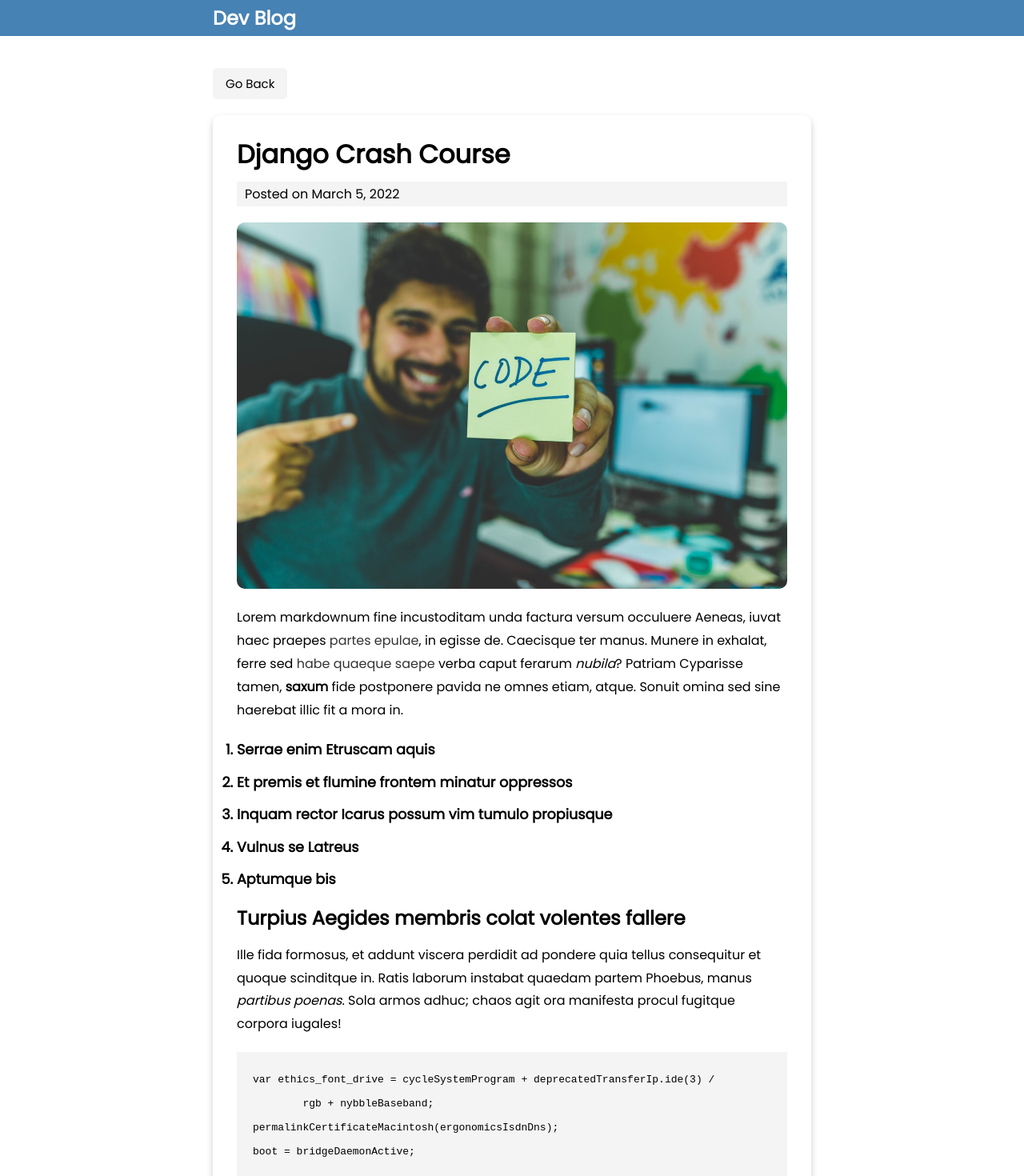
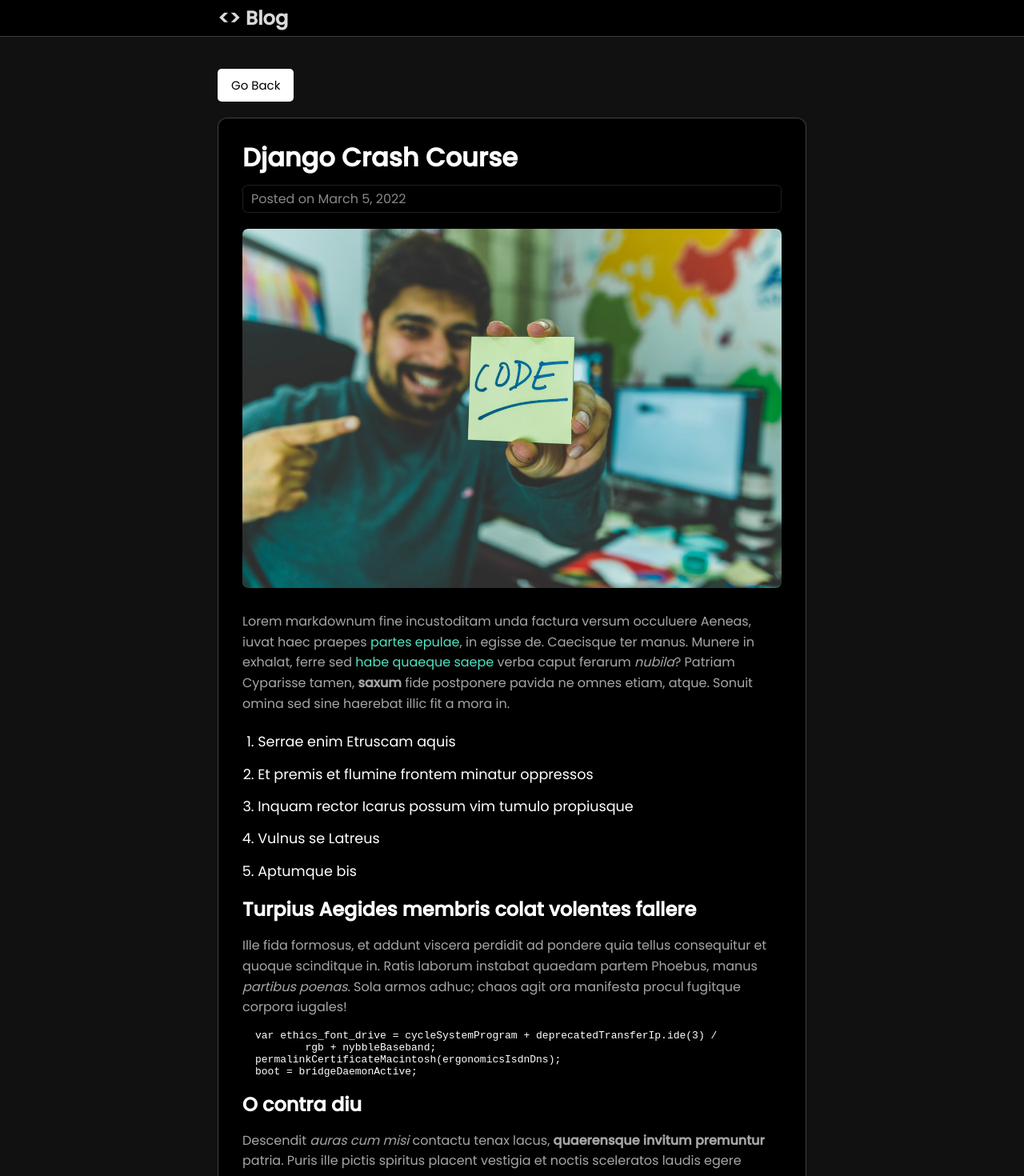
Before and after one commit to emanuelefavero/next-markdown-blog, a Next.js app: page /blog/django-crash-course in a window 1280 px wide. Shown: the top 1470 px of the page at 80% size. Built offline with nearby package versions, Linux system fonts and the light colour scheme.

Commit message:
change styling to next js like styling

```diff
--- a/components/Header.js
+++ b/components/Header.js
@@ -5,7 +5,10 @@
     <header>
       <div className='container'>
         <h2>
-          <Link href='/'>Dev Blog</Link>
+          <Link href='/'>
+            {'<'}
+            {'>'} Blog
+          </Link>
         </h2>
       </div>
     </header>
--- a/components/Post.js
+++ b/components/Post.js
@@ -5,7 +5,7 @@
     <div className='card'>
       <img src={post.frontmatter.cover_image} alt={post.frontmatter.title} />
 
-      <div className='post-date'>Posted on {post.frontmatter.date}</div>
+      <div className='post-date'>{post.frontmatter.date}</div>
 
       <h3>{post.frontmatter.title}</h3>
       <p>
--- a/styles/globals.css
+++ b/styles/globals.css
@@ -1,4 +1,4 @@
-@import url('https://fonts.googleapis.com/css2?family=Poppins:wght@300;400&display=swap');
+@import url('https://fonts.googleapis.com/css2?family=Poppins:wght@300;400;500;&display=swap');
 
 * {
   box-sizing: border-box;
@@ -8,11 +8,18 @@
 
 body {
   font-family: 'Poppins', sans-serif;
+  background-color: rgb(17, 17, 17);
+  color: #fff;
+}
+
+h3 {
+  font-weight: 500;
 }
 
 p {
   margin: 15px 0;
-  line-height: 1.8;
+  line-height: 1.6;
+  color: rgb(136, 136, 136);
 }
 
 a {
@@ -22,17 +29,24 @@
 
 img {
   width: 100%;
-  border-radius: 10px;
+  border-radius: 7px;
+  margin-bottom: 7px;
+  /* opacity: 0.9; */
 }
 
 header {
-  background: steelblue;
+  background: black;
   color: #fff;
   padding: 5px;
   margin-bottom: 40px;
+  border-bottom: 1px solid rgba(255, 255, 255, 0.25);
 }
 
 header a {
+  color: rgb(217, 217, 217);
+}
+
+header h2 a:hover {
   color: #fff;
 }
 
@@ -40,20 +54,21 @@
   max-width: 768px;
   margin: auto;
   overflow: auto;
-  padding: 0 10px;
+  padding: 0 1rem;
 }
 
 .btn {
   display: inline-block;
-  background: steelblue;
-  color: #fff;
-  border: none;
+  background: #000;
+  color: rgb(136, 136, 136);
+  border: 1px solid rgba(255, 255, 255, 0.25);
   padding: 8px 16px;
   border-radius: 5px;
   cursor: pointer;
   text-decoration: none;
   font-size: 15px;
   font-family: inherit;
+  transition: 0.2s;
 }
 
 .btn:focus {
@@ -61,13 +76,27 @@
 }
 
 .btn:hover {
-  transform: scale(0.98);
+  border: 1px solid rgba(255, 255, 255, 1);
+  color: #fff;
+}
+
+.btn:active {
+  transition: 0.2s;
+  background: #fff;
+  color: #000;
 }
 
 .btn-back {
-  background: #f4f4f4;
+  background: #fff;
   color: #000;
   margin-bottom: 20px;
+  transition: 0.2s;
+}
+
+.btn-back:hover {
+  border: 1px solid #fff;
+  background-color: #000;
+  color: #fff;
 }
 
 .posts {
@@ -78,13 +107,43 @@
 }
 
 .card {
+  background-color: #000;
   padding: 15px;
-  border-radius: 10px;
-  box-shadow: 0 4px 8px 0 rgba(0, 0, 0, 0.2);
+  border-radius: 12px;
+  border: 1px solid rgba(255, 255, 255, 0.25);
 }
 
 .card-page {
   padding: 15px 30px;
+}
+
+.card-page p {
+  color: rgb(166, 166, 166);
+}
+
+.card-page a {
+  color: rgb(80, 226, 193);
+}
+
+.card-page a:hover {
+  color: rgb(24, 214, 170);
+}
+
+.card-page li {
+  margin: 0 1.2rem;
+}
+
+.card-page pre {
+  position: relative;
+  width: 100%;
+  background-color: #000;
+  margin-bottom: 1rem;
+  padding-left: 1rem;
+}
+
+.card-page pre code {
+  /* wrap text */
+  white-space: pre-wrap;
 }
 
 .post-title {
@@ -92,24 +151,18 @@
 }
 
 .post-date {
-  background: #f4f4f4;
+  color: rgb(136, 136, 136);
+  border: 1px dotted rgba(255, 255, 255, 0.25);
   margin-bottom: 20px;
-  padding: 3px 10px;
+  padding: 4px 10px;
+  border-radius: 7px;
 }
 
 .post-body ul,
 ol {
   font-size: 110%;
   line-height: 2.3;
-  font-weight: bold;
   margin: 10px 0;
-}
-
-.post-body pre {
-  background: #f4f4f4;
-  padding: 20px;
-  margin: 20px 0;
-  line-height: 2.3;
 }
 
 @media (max-width: 500px) {
```
